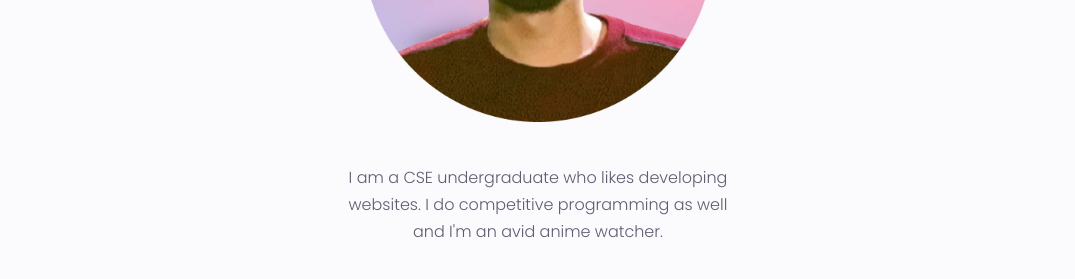
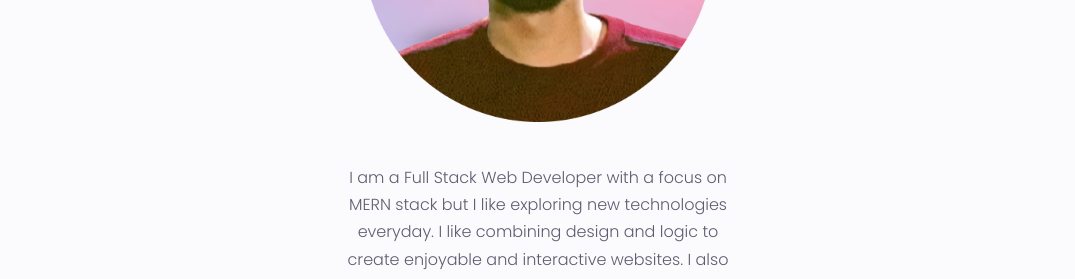
Before and after one commit to abdullahalam123/portfolio, a website: page index.html in a window 1280 px wide. Shown: the part 1281-1560 px from the top of the page, without its empty margins (102-1177 px from the left). Drawn offline with nearby package versions, Linux system fonts and the light colour scheme.

Commit message:
Updated about

```diff
--- a/index.html
+++ b/index.html
@@ -167,8 +167,7 @@
 
                 <div class="about__data">
                     <p class="about__description" id="home-about">
-                        I am a CSE undergraduate who likes developing websites.
-                         I do competitive programming as well and I'm an avid anime watcher.
+                        I am a Full Stack Web Developer with a focus on MERN stack but I like exploring new technologies everyday. I like combining design and logic to create enjoyable and interactive websites. I also have a keen interest in solving algorithmic problems. If you'd like to know more, feel free to drop a comment in the form below!
                     </p>
                 </div>
 
```
